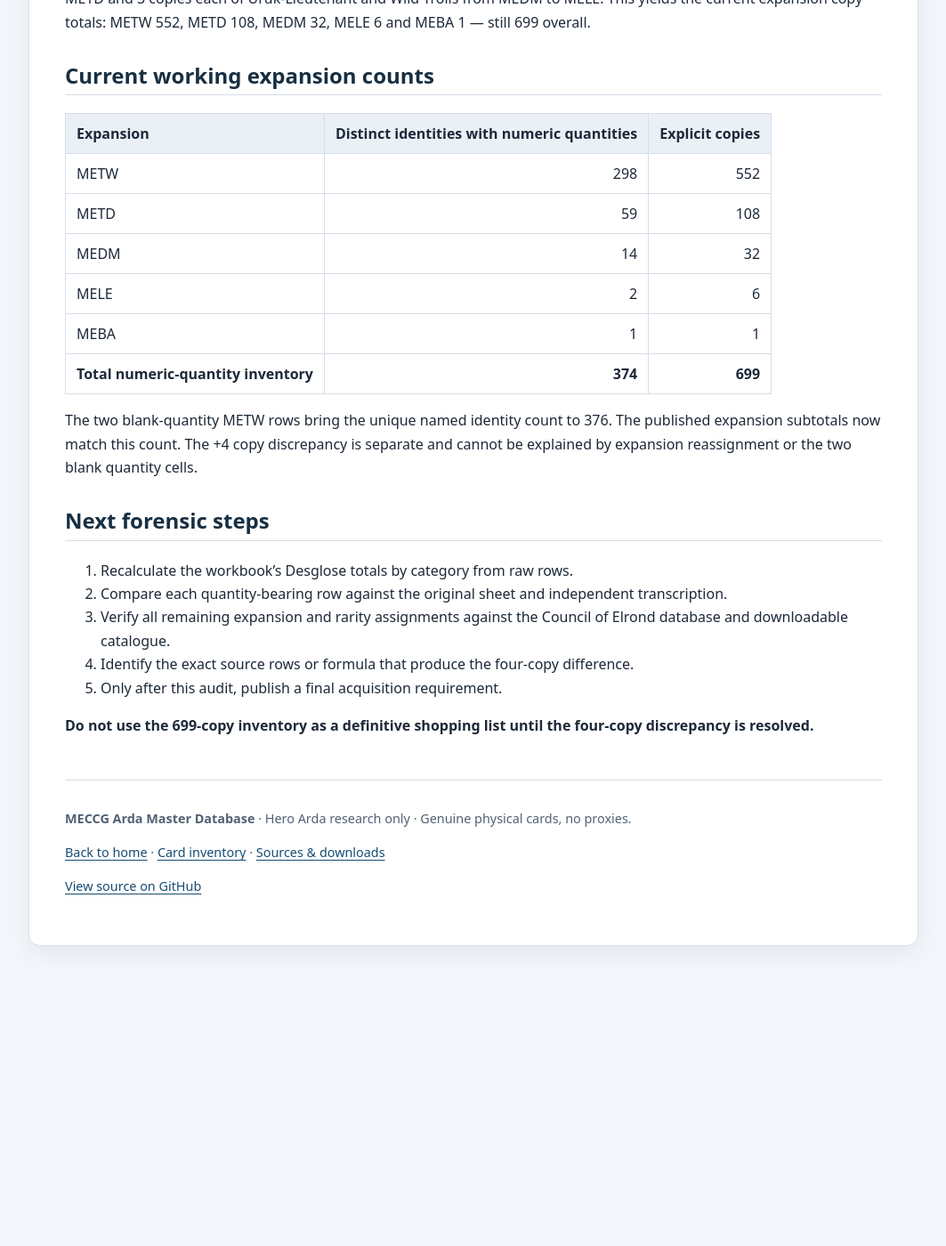
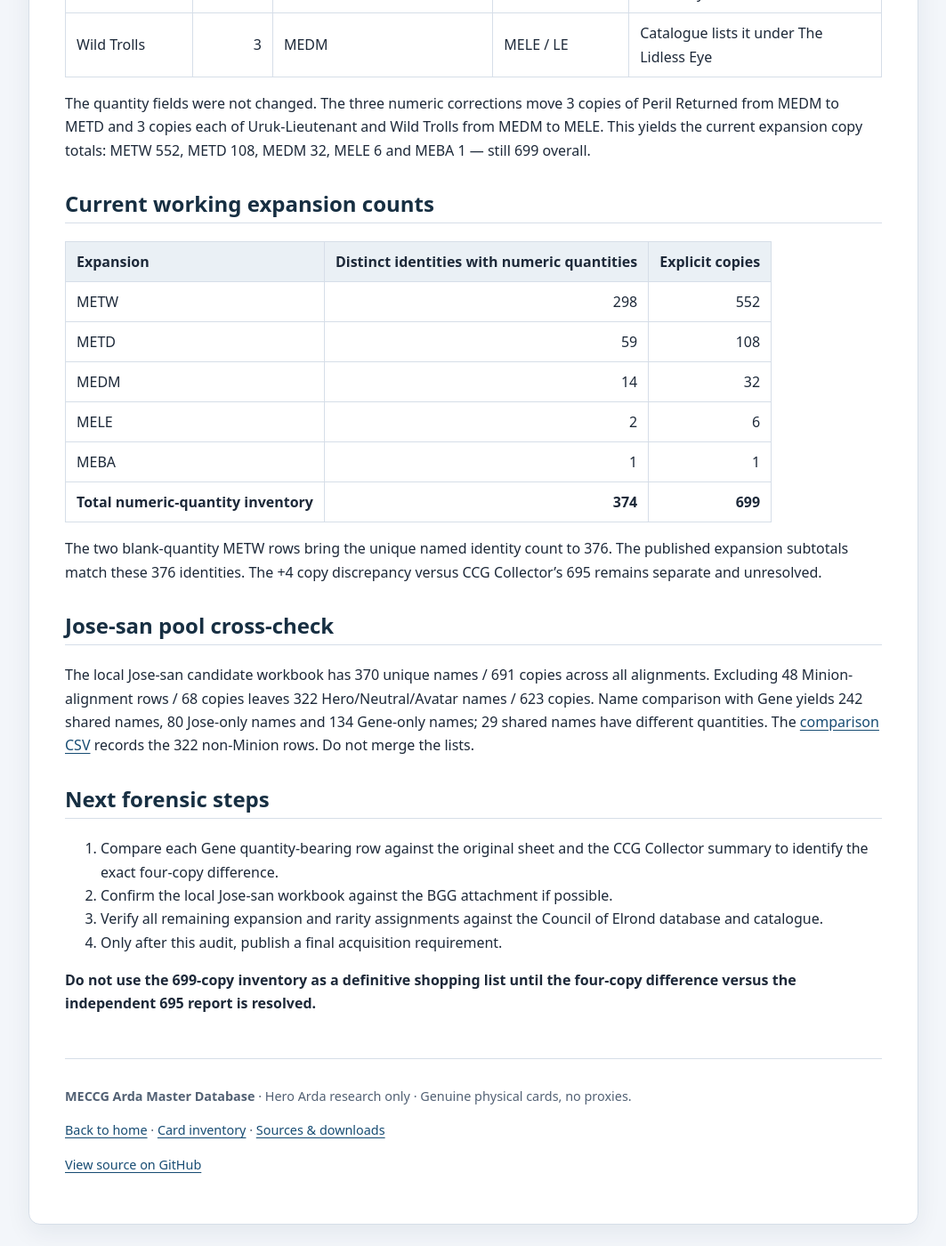
Before and after one commit to JamSpot/meccg-arda-master-database, a Jekyll site: the page built from docs/reconciliation-log.md, in a window 1280 px wide and 1400 px high, scrolled down 1972 px. Shown: the whole window at 89% size, without its empty margins (108-1171 px from the left). Built offline with Jekyll 4.4.1, drawn with Linux system fonts in a browser that asks for light colours; our own code applies the rules of GitHub Pages for plain Markdown files; before the commit the page ends 3059 px from its top, so only the background shows below that; some of the changed text lies outside the part shown.

Commit message:
Correct Gandalf Gene reconciliation log

```diff
--- a/docs/reconciliation-log.md
+++ b/docs/reconciliation-log.md
@@ -1,29 +1,32 @@
 # Gandalf Gene reconciliation log
 
-**Status: partially reconciled — expansion identities improved; physical-copy total still open.** This log separates directly observed source facts from the remaining hypothesis about the published headline count.
+**Status: partially reconciled — expansion identities improved; physical-copy total still open.** This log separates primary workbook rows, independent community summaries and stale copied workbook metadata.
 
 ## Evidence set
 
 1. Original source: Council of Elrond, “Gandalf Gene's Arda Deck” (26 December 2016), including GandalfGeneArda.xls.
-2. Workbook extraction: `Gandalf_Gene_Arda_Collecting_List_v2.xlsx`, based on the original workbook's `MECCG Cards` and `Desglose` sheets.
-3. Independent published summary: 377 cards / 695 physical cards and expansion subtotals.
+2. Workbook extraction: Gandalf_Gene_Arda_Collecting_List_v2.xlsx, based on the original workbook's MECCG Cards sheet.
+3. Independent published summary: CCG Collector's Council of Elrond post dated 3 June 2020, reporting 377 distinct cards / 695 physical copies.
 4. Independent transcription: CardGameGeek transcription, which warns that two hazards are missing.
-5. Independent card catalogue: [MECCG cards list](https://elvenforest.narod.ru/meccg/cards/meccg_list.html), used to verify printed-set codes for the rows listed below.
+5. Independent card catalogue: [MECCG cards list](https://elvenforest.narod.ru/meccg/cards/meccg_list.html), used to verify printed-set codes.
+6. Separate Jose-san pool: local ARDA.xls, a high-confidence candidate for BGG's Jose-san Arda deck example XLS.
 
-## Count bridge
+## Count bridge — Gandalf Gene
 
 | Measure | Result | Interpretation |
 |---|---:|---|
-| Named rows in extracted source sheet | 377 | Includes rows without numeric quantities and the duplicate Nenseldë row |
+| Named rows after excluding title row | 377 | Includes duplicate Nenseldë and two blank-quantity rows |
 | Rows with numeric quantity | 375 | Source-row count, not distinct identities |
 | Distinct names among numeric rows | 374 | Nenseldë the Wingild appears twice |
 | Additional named rows with blank quantities | 2 | Army of the Dead and The White Tree |
 | Unique named identities overall | 376 | 374 numeric identities plus two blank-quantity identities |
-| Explicit quantity sum | 699 | Unchanged by expansion corrections |
-| Workbook Desglose total | 695 | Source's own summary |
-| Difference: explicit sum minus Desglose | +4 | Still unresolved |
-| Published expansion subtotal sum | 376 | 300 + 59 + 14 + 2 + 1; matches unique identities after correction |
-| Published headline card count | 377 | Likely counts the duplicate Nenseldë row; not confirmed by author |
+| Explicit quantity sum | 699 | Sum of numeric rows |
+| CCG Collector community summary | 695 | Independent 3 June 2020 report |
+| Difference: explicit sum minus community summary | +4 | Still unresolved |
+| Static workbook Desglose total | 691 | Stale copied table; not a Gene checksum |
+| Published expansion subtotal sum | 376 | 300 + 59 + 14 + 2 + 1 |
+
+The static Desglose table's category values match the separate Jose-san workbook and include Minion categories not present in the Gene rows. The 695 figure comes from CCG Collector's forum post, not from the Gene workbook's Desglose tab.
 
 ## Expansion corrections from the independent catalogue
 
@@ -48,14 +51,17 @@ The quantity fields were not changed. The three numeric corrections move 3 copie
 | MEBA | 1 | 1 |
 | **Total numeric-quantity inventory** | **374** | **699** |
 
-The two blank-quantity METW rows bring the unique named identity count to 376. The published expansion subtotals now match this count. The +4 copy discrepancy is separate and cannot be explained by expansion reassignment or the two blank quantity cells.
+The two blank-quantity METW rows bring the unique named identity count to 376. The published expansion subtotals match these 376 identities. The +4 copy discrepancy versus CCG Collector's 695 remains separate and unresolved.
+
+## Jose-san pool cross-check
+
+The local Jose-san candidate workbook has 370 unique names / 691 copies across all alignments. Excluding 48 Minion-alignment rows / 68 copies leaves 322 Hero/Neutral/Avatar names / 623 copies. Name comparison with Gene yields 242 shared names, 80 Jose-only names and 134 Gene-only names; 29 shared names have different quantities. The [comparison CSV](../data/jose-san-hero-arda-pool-comparison.csv) records the 322 non-Minion rows. Do not merge the lists.
 
 ## Next forensic steps
 
-1. Recalculate the workbook's Desglose totals by category from raw rows.
-2. Compare each quantity-bearing row against the original sheet and independent transcription.
-3. Verify all remaining expansion and rarity assignments against the Council of Elrond database and downloadable catalogue.
-4. Identify the exact source rows or formula that produce the four-copy difference.
-5. Only after this audit, publish a final acquisition requirement.
+1. Compare each Gene quantity-bearing row against the original sheet and the CCG Collector summary to identify the exact four-copy difference.
+2. Confirm the local Jose-san workbook against the BGG attachment if possible.
+3. Verify all remaining expansion and rarity assignments against the Council of Elrond database and catalogue.
+4. Only after this audit, publish a final acquisition requirement.
 
-**Do not use the 699-copy inventory as a definitive shopping list until the four-copy discrepancy is resolved.**
+**Do not use the 699-copy inventory as a definitive shopping list until the four-copy difference versus the independent 695 report is resolved.**
```
